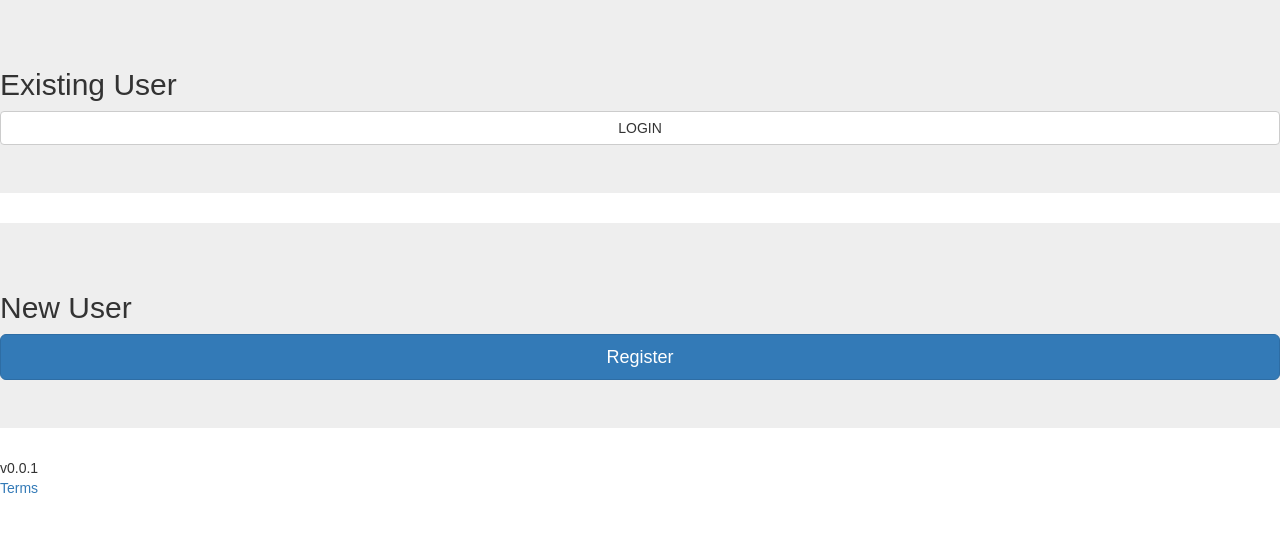
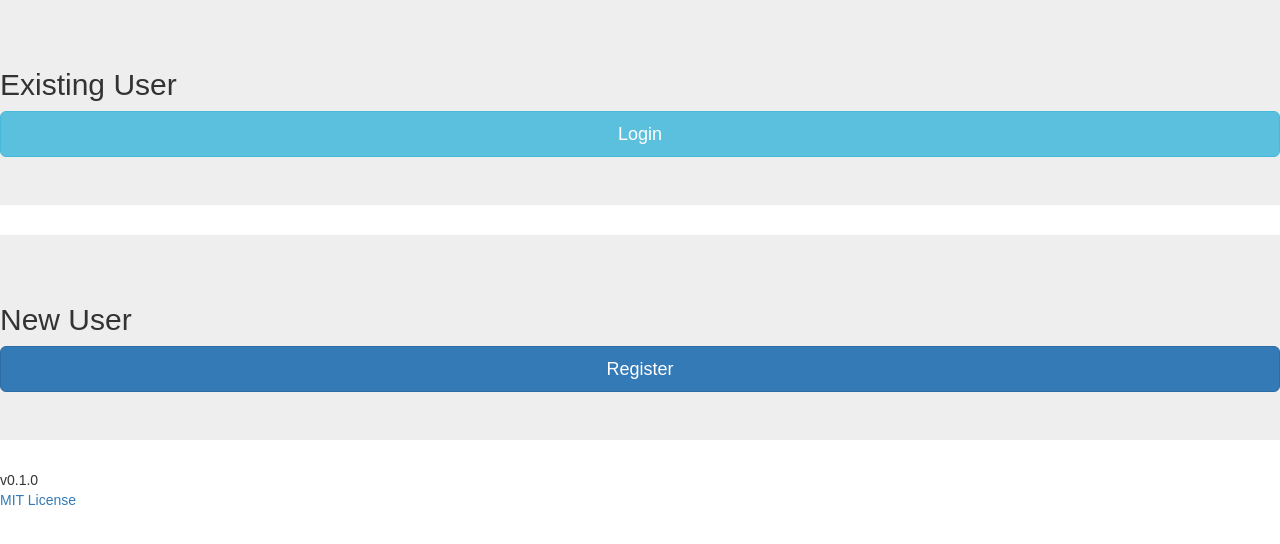
Before and after one commit to jeffhongxiao/campus-parking, a React (Create React App) app: page / in a window 1280 px wide. Shown: the top 544 px of the page. Built offline with nearby package versions, Linux system fonts and the light colour scheme.

Commit message:
add href to Button; remove non-working style in Body.css; update version and license

```diff
--- a/src/components/Body.js
+++ b/src/components/Body.js
@@ -6,11 +6,11 @@ const Body = () => (
   <div>
     <Jumbotron>
       <h2>Existing User</h2>
-      <Button className='loginButton' block>LOGIN</Button>
+      <Button href='#/login' bsStyle="info" bsSize="large" block>Login</Button>
     </Jumbotron>
     <Jumbotron>
       <h2>New User</h2>
-      <Button bsStyle="primary" bsSize="large" block>Register</Button>
+      <Button href='#/register' bsStyle="primary" bsSize="large" block>Register</Button>
     </Jumbotron>
   </div>
 )
--- a/src/components/Footer.js
+++ b/src/components/Footer.js
@@ -2,8 +2,8 @@ import React from 'react'
 
 const Footer = () => (
   <div>
-    <div id='version'>v0.0.1</div>
-    <a id='terms' href='#'>Terms</a>
+    <div id='version'>v0.1.0</div>
+    <a id='license' href='https://choosealicense.com/licenses/mit/#'>MIT License</a>
   </div>
 )
 
--- a/src/styles/Body.css
+++ b/src/styles/Body.css
@@ -1,4 +1,3 @@
 .loginButton {
-  bsSize: 'large';
-  bsStyle: 'danger';
+
 }
```
